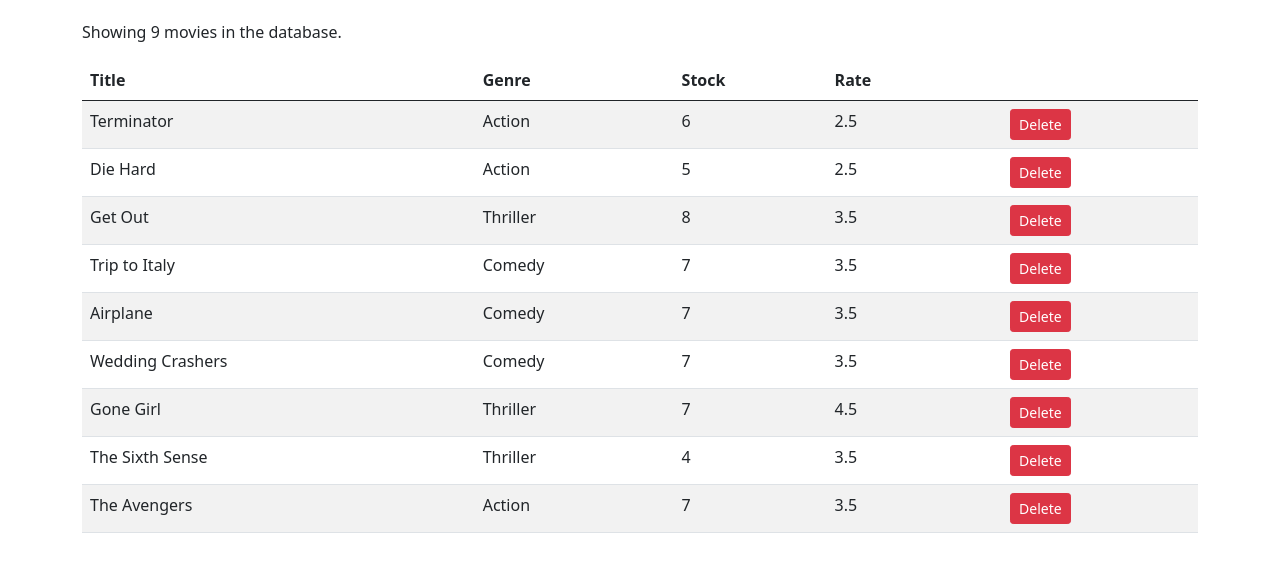
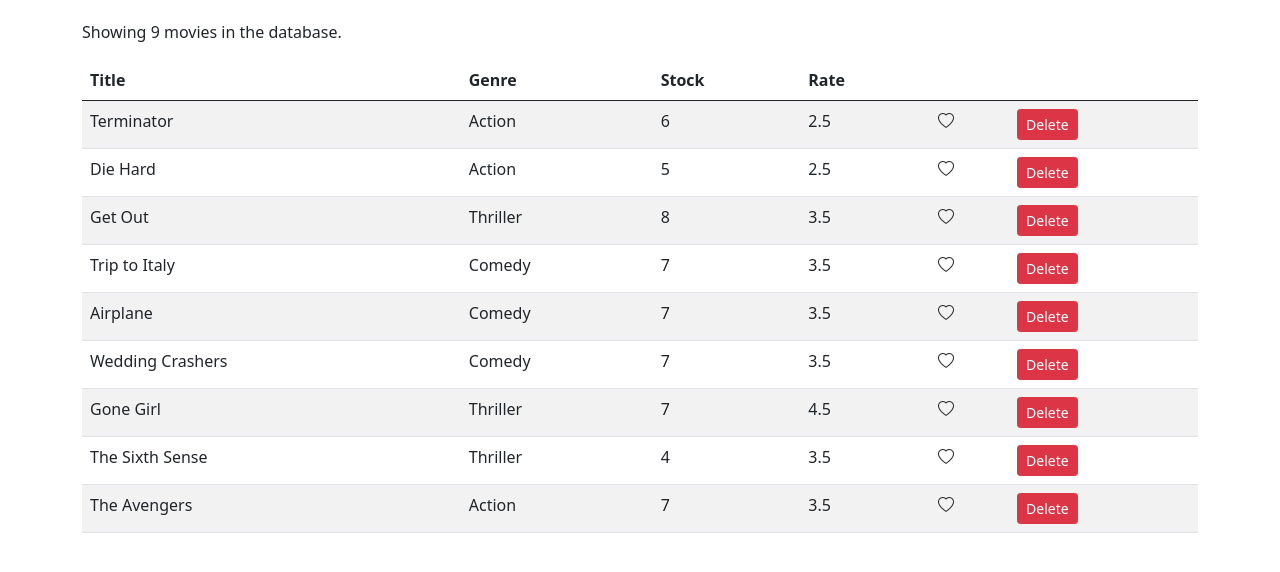
Before and after one commit to jstnhwang/vidly, a React (Create React App) app: page / in a window 1280 px wide. Shown: the top 572 px of the page. Built offline with nearby package versions, Linux system fonts and the light colour scheme.

Commit message:
Import Like component and handle  like click func

```diff
--- a/src/components/movies.jsx
+++ b/src/components/movies.jsx
@@ -1,4 +1,7 @@
 import React, { Component } from "react";
+
+import Like from "./common/like";
+
 import { getMovies } from "../services/fakeMovieService";
 
 class Movies extends Component {
@@ -12,6 +15,13 @@
 
   handleDelete = id => {
     const movies = this.state.movies.filter(movie => movie._id !== id);
+    this.setState({ movies });
+  };
+
+  handleLike = movie => {
+    const movies = [...this.state.movies];
+    const index = movies.indexOf(movie);
+    movies[index] = { ...movies[index], liked: !movies[index].liked };
     this.setState({ movies });
   };
 
@@ -42,7 +52,9 @@
                   <td>{movie.genre.name}</td>
                   <td>{movie.numberInStock}</td>
                   <td>{movie.dailyRentalRate}</td>
-                  <td></td>
+                  <td>
+                    <Like liked={!movie.liked} onClick={() => this.handleLike(movie)} />
+                  </td>
                   <td>
                     <button
                       type="button"
```
